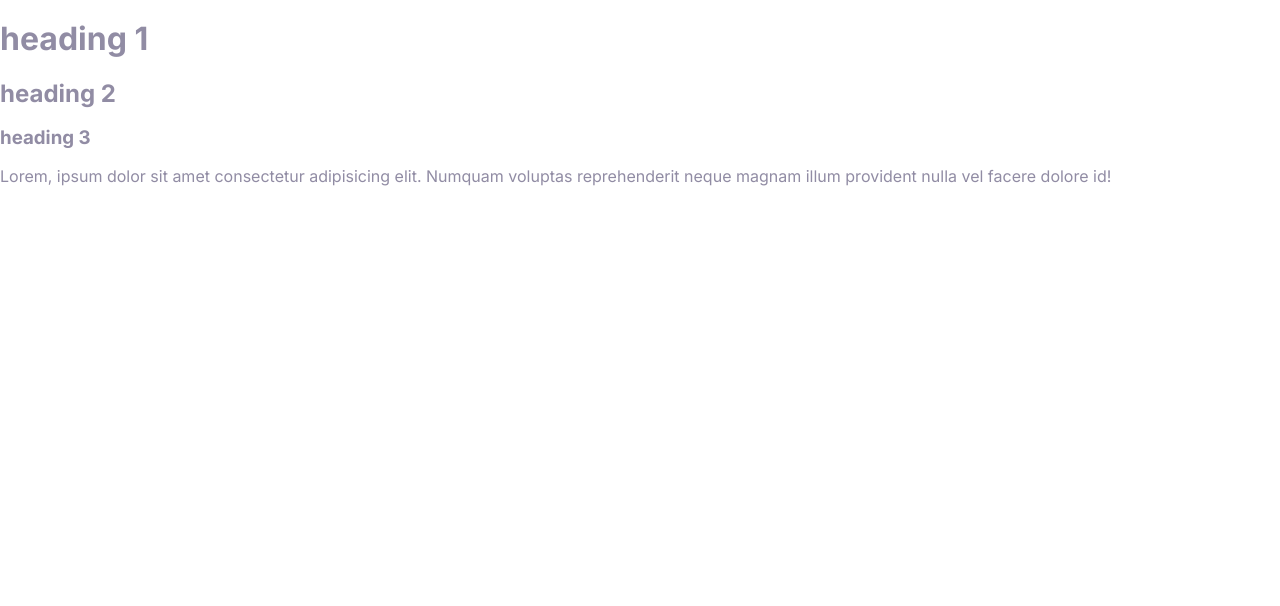
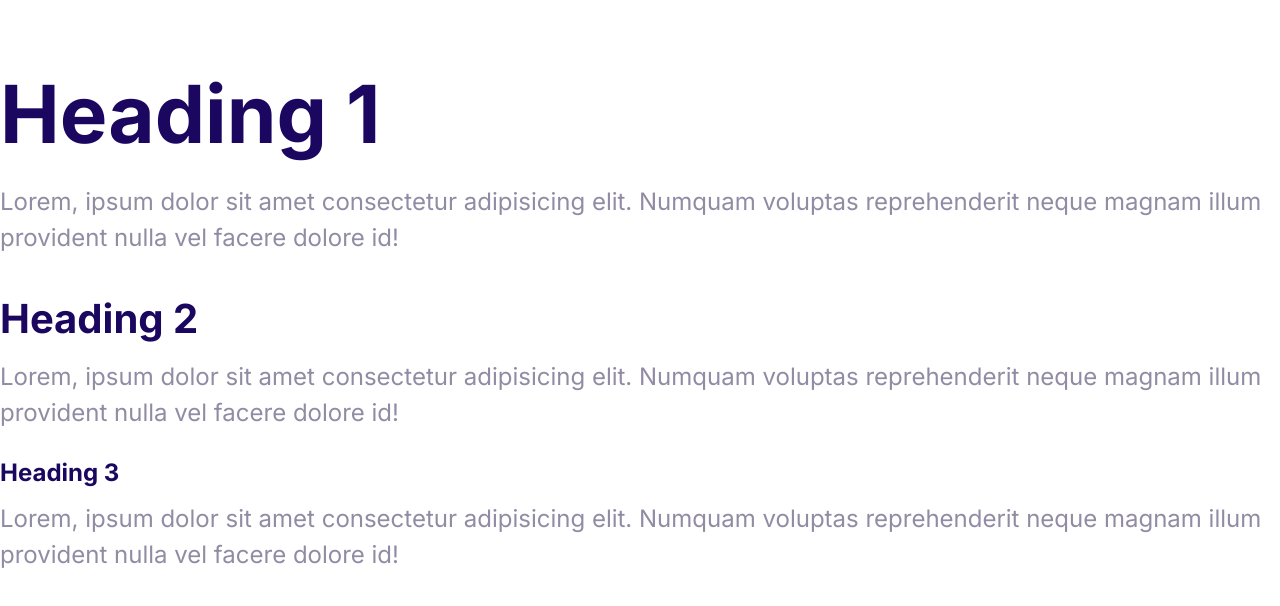
Before and after one commit to rubenruvalcabac/moshify, a plain HTML site: page index.html in a window 1280 px wide. Drawn offline with Linux system fonts and the light colour scheme.

Commit message:
Typography

```diff
--- a/css/styles.css
+++ b/css/styles.css
@@ -6,7 +6,47 @@
   --color-body: #918ca4;
 }
 
+html {
+  /* Base rem = 10px */
+  font-size: 62.5%;
+}
+
 body {
+  color: var(--color-body);
+  line-height: 1.5;
   font-family: "Inter", sans-serif;
-  color: var(--color-body);
+  font-size: 2.4rem;
 }
+
+h1,
+h2,
+h3 {
+  color: var(--color-heading);
+  margin-bottom: 1rem;
+}
+
+h1 {
+  font-size: 7rem;
+}
+h2 {
+  font-size: 4rem;
+}
+h3 {
+  font-size: 3rem;
+}
+
+p {
+  margin-top: 0;
+}
+
+@media screen and (min-width: 1024px) {
+  h1 {
+    font-size: 8rem;
+  }
+  h2 {
+    font-size: 4rem;
+  }
+  h3 {
+    font-size: 2.4rem;
+  }
+}
--- a/index.html
+++ b/index.html
@@ -16,9 +16,17 @@
     <link rel="stylesheet" href="css/styles.css" />
   </head>
   <body>
-    <h1>heading 1</h1>
-    <h2>heading 2</h2>
-    <h3>heading 3</h3>
+    <h1>Heading 1</h1>
+    <p>
+      Lorem, ipsum dolor sit amet consectetur adipisicing elit. Numquam voluptas
+      reprehenderit neque magnam illum provident nulla vel facere dolore id!
+    </p>
+    <h2>Heading 2</h2>
+    <p>
+      Lorem, ipsum dolor sit amet consectetur adipisicing elit. Numquam voluptas
+      reprehenderit neque magnam illum provident nulla vel facere dolore id!
+    </p>
+    <h3>Heading 3</h3>
     <p>
       Lorem, ipsum dolor sit amet consectetur adipisicing elit. Numquam voluptas
       reprehenderit neque magnam illum provident nulla vel facere dolore id!
```
